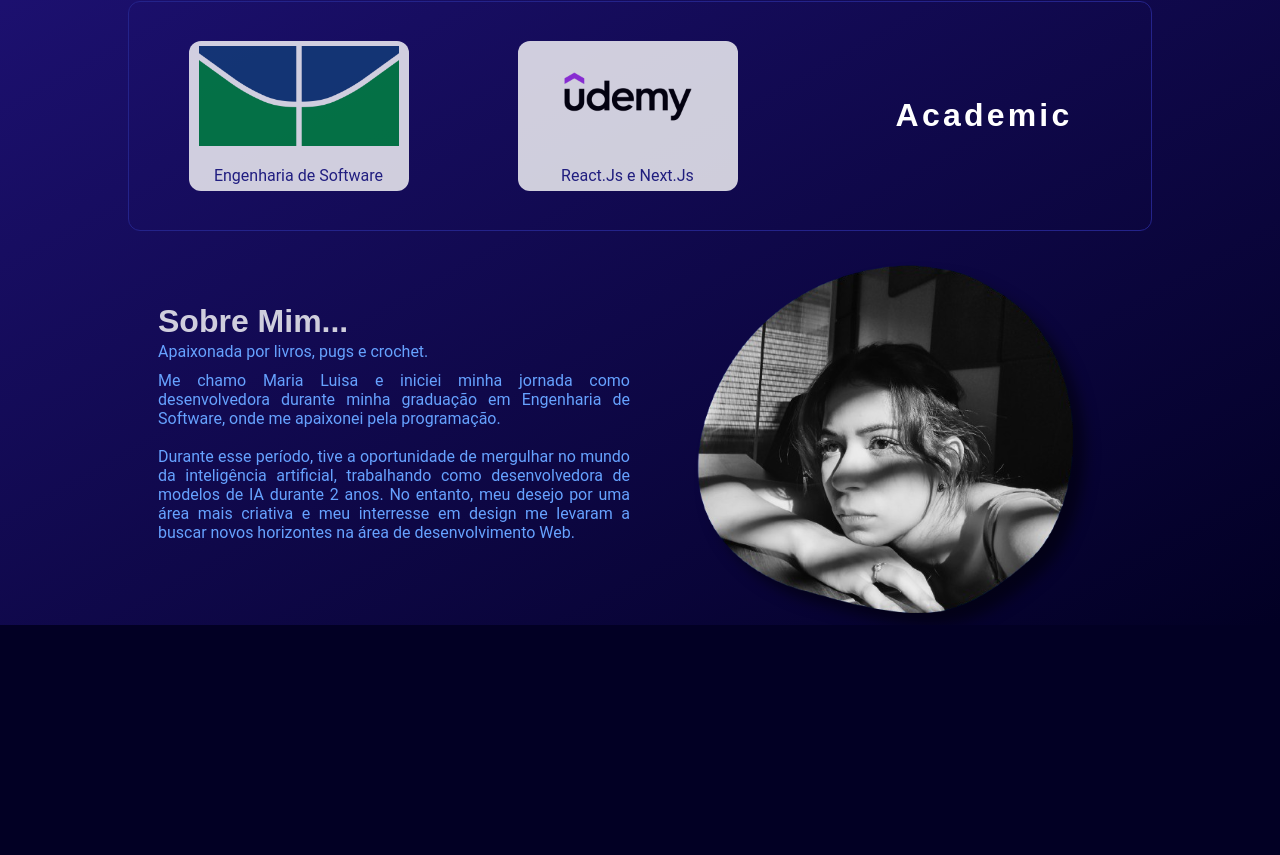
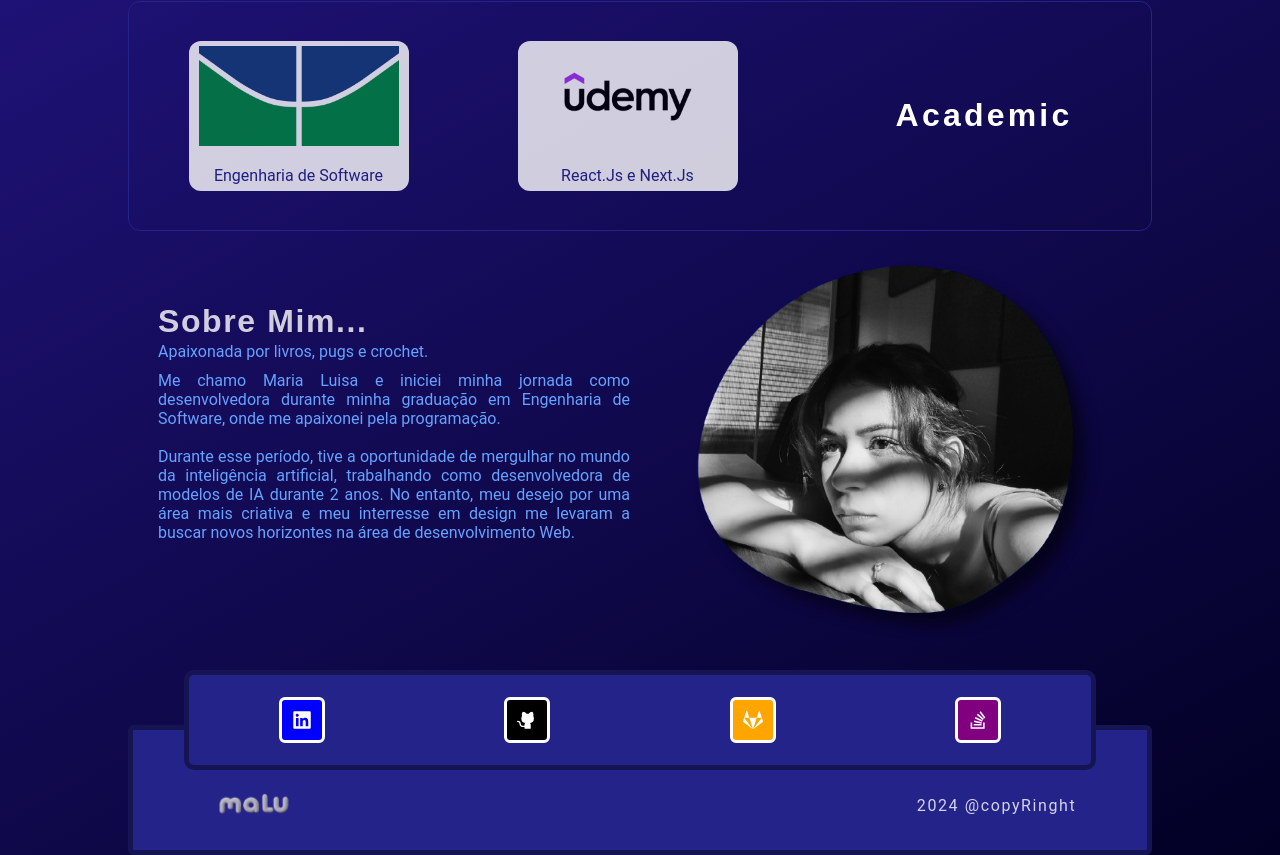
Before and after one commit to marialuisa214/portifolioWeb, a React (Vite) app: page / in a window 1280 px wide. Shown: the part 1638-2493 px from the top of the page. Before the commit the page ends 2263 px from the top, so only its background shows below. Built offline with nearby package versions, Linux system fonts and the light colour scheme; a web font is replaced by a local one.

Commit message:
:sparkles: feat: footer

```diff
--- a/src/components/AboutMe/styles.ts
+++ b/src/components/AboutMe/styles.ts
@@ -23,6 +23,7 @@ export const TextContainer = styled.div`
 
   h1{
     font-family: "Tilt Neon", sans-serif;
+    letter-spacing: .1rem;
     font-size: 2rem;
     color: ${(props) => props.theme['white']};
     opacity: 0.8;
--- a/src/components/Banner/index.tsx
+++ b/src/components/Banner/index.tsx
@@ -4,6 +4,7 @@ import { Tecnologias } from "../Tecnologias";
 import { Projects } from "../Projects";
 import { AboutMe } from "../AboutMe";
 import { Academic } from "../Academic";
+import { Footer } from "../Footer";
 
 export function Banner(){
     return (<div>
@@ -34,6 +35,7 @@ export function Banner(){
         <Projects />
         <Academic />
         <AboutMe/>
+        <Footer />
     </div>
     )
 }
--- /dev/null
+++ b/src/components/Footer/index.tsx
@@ -0,0 +1,33 @@
+import { FooterContainer, FooterCopyRight, FooterIcons, FooterRedesSociais } from "./styles";
+import maluLogo from '../../assets/logoMalu.svg'
+import { FaGitlab, FaLinkedin, FaStackOverflow } from "react-icons/fa";
+import { PiGithubLogoFill } from "react-icons/pi";
+
+export function Footer() {
+    const colors = [ 'blue', 'black', 'orange', 'purple']
+
+    return (
+        <FooterContainer>
+            <FooterRedesSociais>
+                <FooterIcons color={colors[0]} >
+                    <FaLinkedin />
+                </FooterIcons>
+                <FooterIcons color={colors[1]}>
+                    <PiGithubLogoFill />
+                </FooterIcons>
+                <FooterIcons color={colors[2]}>
+                    <FaGitlab />
+                </FooterIcons>
+                <FooterIcons color={colors[3]}>
+                    <FaStackOverflow />
+                </FooterIcons>
+            </FooterRedesSociais>
+
+            <FooterCopyRight>
+                <img src={maluLogo} alt="logo" />
+                <span>2024 @copyRinght</span>
+
+            </FooterCopyRight>
+        </FooterContainer>
+    )
+}
--- /dev/null
+++ b/src/components/Footer/styles.ts
@@ -0,0 +1,82 @@
+import styled from "styled-components";
+
+export const FooterRedesSociais = styled.div`
+display: flex;
+flex-direction: row;
+justify-content: space-around;
+align-items: center;
+width: 90%;
+height: 100px;
+border: 5px solid rgba(0, 0, 0, .4);
+margin-top: -90px;
+background-color: ${(props) => props.theme['blue-500']};
+border-radius: 10px;
+
+@media screen and (max-width: 550px){
+    height: 70px;
+}
+
+`
+
+export const FooterIcons = styled.div<{color: string}>`
+display: flex;
+justify-content: center;
+align-items: center;
+margin: 0px;
+font-size: 20px;
+padding: 10px;
+border-radius: 6px;
+background-color: ${(props) => props.color};
+border: 3px solid white;
+
+@media screen and (max-width: 550px){
+    font-size: 15px;
+    padding: 8px;
+    border: 2px solid white;
+
+}
+
+`
+
+
+export const FooterContainer = styled.div`
+display: flex;
+background-color: ${(props) => props.theme['blue-500']};
+flex-direction: column;
+height: 130px;
+width: 100%;
+align-items: center;
+justify-content: center;
+margin-top: 100px;
+color: white;
+border-radius: 6px;
+border: 5px solid rgba(0, 0, 0, .4);;
+`
+
+export const FooterCopyRight = styled.div`
+display: flex;
+flex-direction: row;
+justify-content: space-between;
+align-items: center;
+padding-inline: 20px;
+width: 90%;
+letter-spacing: 0.1rem;
+font-family: 'Roboto', sans-serif;
+margin-bottom: 0px;
+padding-top: 20px;
+opacity: 0.8;
+
+img{
+    height: 30px;
+    width: 100px;
+}
+@media screen and (max-width: 550px){
+    padding-inline: 4px;
+    font-size: 0.8rem;
+    img{
+        height: 20px;
+        width: 70px;
+    }
+
+}
+`
```
